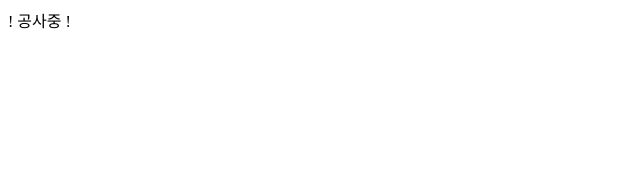
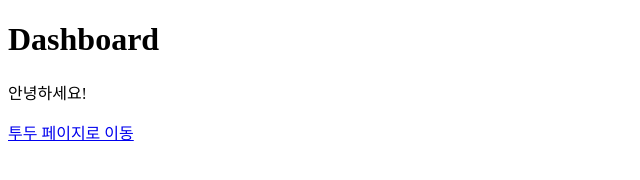
Before and after one commit to Emithen/sfb-mole-form, a plain HTML site: page index.html in a window 1280 px wide. Shown: the whole page, without its empty margins (0-640 px from the left). Drawn offline with Linux system fonts and the light colour scheme.

Commit message:
index.html
간단한 소개 페이지

```diff
--- a/index.html
+++ b/index.html
@@ -3,9 +3,12 @@
 <head>
   <meta charset="UTF-8">
   <meta name="viewport" content="width=device-width, initial-scale=1.0">
-  <title>Document</title>
+  <title>Dashboard</title>
 </head>
 <body>
-  ! 공사중 !
+  <h1>Dashboard</h1>
+  <p>안녕하세요!</p>
+
+  <a href="todo.html">투두 페이지로 이동</a>
 </body>
 </html>
```
